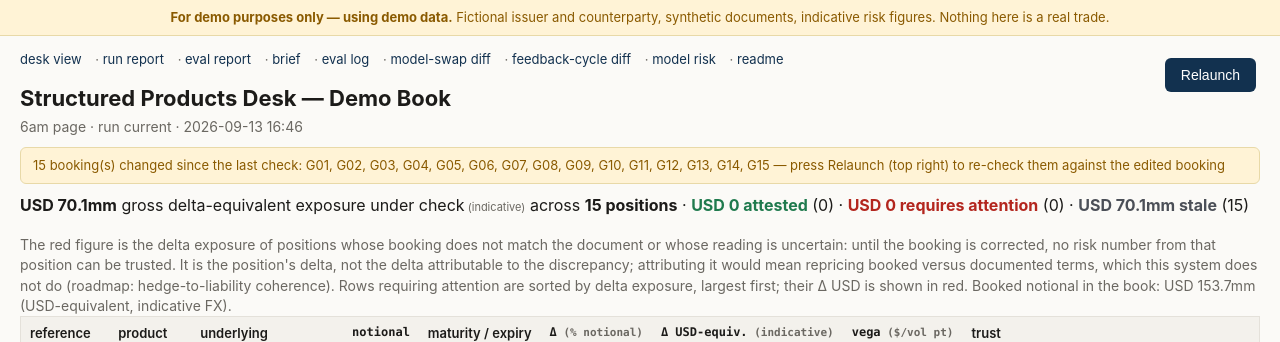
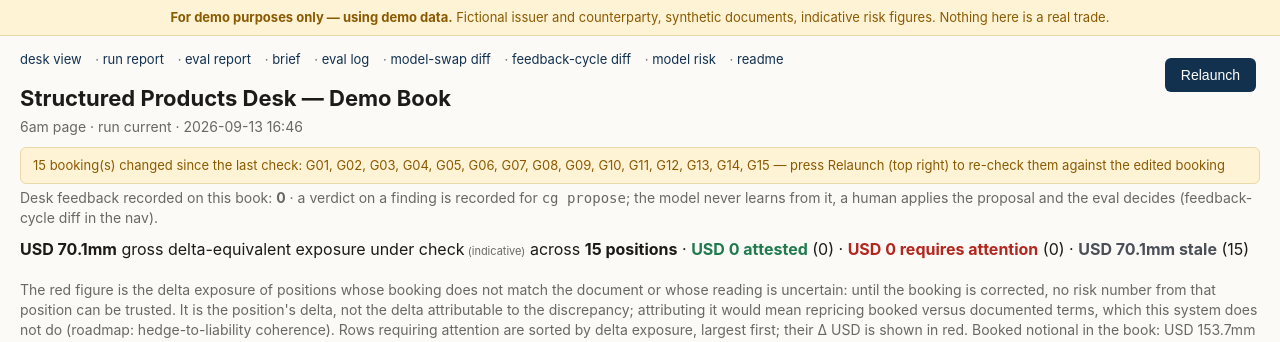
Before and after one commit to sheldongomes1/coherence-gate, a FastAPI app: page / in a window 1280 px wide. Shown: the top 342 px of the page. Run offline with FastAPI, Linux system fonts and the light colour scheme.

Commit message:
desk view: feedback button in the evidence modal (POST /api/feedback, cg feedback record shape, header count); test
Co-Authored-By: Claude Fable 5.1 <noreply@anthropic.com>
Claude-Session: https://claude.ai/code/session_01Vc6a2MNw9rs4Ch2eNA6aGa

```diff
--- a/src/coherence_gate/web/app.py
+++ b/src/coherence_gate/web/app.py
@@ -31,6 +31,7 @@ STATE = Path(os.environ.get("STATE_DIR", ROOT / "state"))
 SITE = Path(os.environ.get("SITE_DIR", ROOT / "site"))
 STORE = STATE / "bookings"
 RUN = STATE / "current"
+FEEDBACK = STATE / "feedback.jsonl"   # the desk's verdicts on findings (CS8b); same record shape as `cg feedback`
 GOLDEN = ROOT / "golden"
 
 @asynccontextmanager
@@ -70,6 +71,8 @@ def init_state(reset: bool = False) -> None:
         shutil.copytree(GOLDEN / "bookings", STORE)
     if not RUN.exists():
         shutil.copytree(ROOT / "runs" / "showcase", RUN)
+    if not FEEDBACK.exists() and (ROOT / "feedback" / "feedback.jsonl").exists():
+        shutil.copy(ROOT / "feedback" / "feedback.jsonl", FEEDBACK)   # the one real cycle's record ships with the showcase
     render_pages()
 
 
@@ -77,7 +80,7 @@ def render_pages() -> None:
     from ..report.desk_view import render as render_desk
     from ..report.html import render as render_html
     render_html(RUN)
-    render_desk(RUN, store_dir=STORE, golden_href="golden", live=True)
+    render_desk(RUN, store_dir=STORE, golden_href="golden", live=True, feedback_path=FEEDBACK)
 
 
 def _manifest() -> dict:
@@ -229,6 +232,36 @@ def api_relaunch(doc: str | None = None, scope: str = "stale", full: int = 0) ->
     return JSONResponse({"job": job_id, "docs": docs, "mode": "full" if full else "recheck", "queue_position": _queue.qsize()})
 
 
+VERDICTS = {"desk_accepted", "desk_rejected"}   # the two the CLI and `cg propose` understand
+
+
+@app.post("/api/feedback")
+async def api_feedback(request: Request) -> JSONResponse:
+    """CS8b: the desk's verdict on one finding. Appends a record in the `cg feedback` shape; never
+    changes model or pipeline behaviour (it feeds `cg propose`, which is human-reviewed and eval-gated)."""
+    from datetime import datetime, timezone
+    body = await request.json()
+    doc, field, verdict = str(body.get("doc", "")), str(body.get("field", "")), str(body.get("verdict", ""))
+    note = str(body.get("note", ""))[:500]
+    if verdict not in VERDICTS or not doc.isalnum() or not field.replace("_", "").replace(":", "").isalnum():
+        return JSONResponse({"error": "verdict must be desk_accepted or desk_rejected; doc and field must name a finding"}, status_code=400)
+    fpath = RUN / doc / "findings.json"
+    f = next((x for x in json.loads(fpath.read_text()) if x["field"] == field), None) if fpath.exists() else None
+    if f is None:
+        return JSONResponse({"error": f"no finding {doc}:{field} in the current run"}, status_code=404)
+    run_id = next((json.loads(l)["run_id"] for l in (RUN / "trace.jsonl").read_text().splitlines() if '"config"' in l), RUN.name)
+    row = {"ts": datetime.now(timezone.utc).isoformat(timespec="seconds"), "run_id": run_id, "finding_id": f"{doc}:{field}",
+           "doc_id": doc, "field": field, "finding_type": f["type"], "severity": f["severity"], "verdict": verdict,
+           "note": note, "ts_value": f.get("ts_value"), "booking_value": f.get("booking_value"), "detail": f.get("detail"),
+           "via": "desk_view"}
+    with lock:
+        with FEEDBACK.open("a") as fh:
+            fh.write(json.dumps(row, default=str) + "\n")
+        render_pages()
+    n = sum(1 for l in FEEDBACK.read_text().splitlines() if l.strip())
+    return JSONResponse({"recorded": row, "n_feedback": n})
+
+
 @app.get("/api/status/{job_id}")
 def api_status(job_id: str) -> JSONResponse:
     return JSONResponse(_job_view(jobs[job_id]) if job_id in jobs else {"status": "unknown"})
--- a/templates/desk_view.html.j2
+++ b/templates/desk_view.html.j2
@@ -22,6 +22,8 @@
  #modal .q{border:1px solid var(--line);border-left:4px solid var(--bad);padding:8px 10px;margin:6px 0;border-radius:4px;font-size:13px}
  #modal details{margin-top:14px}#modal summary{cursor:pointer;color:var(--muted);font-size:13px}
  #modal .cons{color:var(--bad);font-weight:600}
+  .fb{margin-top:6px;font-size:12px}.fb .btn{font-size:11px;padding:2px 8px}.fb input{font:12px system-ui;padding:2px 6px;width:46%;border:1px solid var(--line);border-radius:4px;margin-right:4px}
+  .fb .v{display:inline-block;padding:1px 7px;border-radius:4px;font-weight:600;font-size:11px}.fb .v-desk_accepted{background:var(--badbg);color:var(--bad)}.fb .v-desk_rejected{background:var(--okbg);color:var(--ok)}
  .banner{background:#fff3d6;color:#8a5a00;border-bottom:1px solid #e8d9a8;font-size:13px;padding:8px 12px;margin:-24px -20px 14px;text-align:center}
  .topnav{font-size:13px;color:var(--muted);margin-bottom:14px}.topnav a{color:#12314f;text-decoration:none;margin-right:10px}
  .relaunch{position:absolute;top:58px;right:24px;display:flex;gap:8px;align-items:center}.btn{background:#12314f;color:#fff;border:0;padding:9px 16px;border-radius:6px;font-size:14px;cursor:pointer}.btn.sec{background:#fff;color:#12314f;border:1px solid #12314f}
@@ -37,7 +39,7 @@
 <div class="relaunch"><span id="jobstatus"></span><button class="btn" id="relaunch" title="Re-check every trade whose booking changed (STALE) against its current booking; if none changed, re-check the whole book">Relaunch</button></div>{% endif %}
 <h1>{{ book }}</h1>
 <div class="sub">6am page · run {{ run_id }} · {{ ts }}</div>
-{% if live %}<div id="progress"></div>{% endif %}
+{% if live %}<div id="progress"></div><div class="sub">Desk feedback recorded on this book: <b id="fbcount">{{ n_feedback }}</b> · a verdict on a finding is recorded for <code>cg propose</code>; the model never learns from it, a human applies the proposal and the eval decides (feedback-cycle diff in the nav).</div>{% endif %}
 <div class="line"><b>{{ exposure.total|musd }}</b> gross delta-equivalent exposure under check<span class="ind"> (indicative)</span> across <b>{{ rows|length }} positions</b> · <b style="color:var(--ok)">{{ exposure.attested|musd }} attested</b> ({{ n_attested }}) · <b style="color:var(--bad)">{{ exposure.attention|musd }} requires attention</b> ({{ n_attention }}){% if n_stale %} · <b style="color:var(--stale)">{{ exposure.stale|musd }} stale</b> ({{ n_stale }}){% endif %}</div>
 <div class="sub">The red figure is the delta exposure of positions whose booking does not match the document or whose reading is uncertain: until the booking is corrected, no risk number from that position can be trusted. It is the position's delta, not the delta attributable to the discrepancy; attributing it would mean repricing booked versus documented terms, which this system does not do (roadmap: hedge-to-liability coherence). Rows requiring attention are sorted by delta exposure, largest first; their Δ USD is shown in red. Booked notional in the book: {{ exposure.notional_total|musd }} (USD-equivalent, indicative FX).</div>
 <div class="wrap"><table>
@@ -69,10 +71,38 @@
     var cons = f.consequence ? '<div class="cons">' + esc(f.consequence) + '</div>' : '';
     var det = f.type !== 'CLEAN' ? '<div class="sub">' + esc(f.detail) + '</div>' : '';
     return '<tr><td class="f">' + esc(f.field) + '</td><td class="t-' + esc(f.type) + '">' + esc(f.type) + '</td><td>' + esc(f.severity) + '</td>'
-         + '<td class="mono">' + esc(f.ts) + '</td><td class="mono">' + esc(f.bk) + '</td><td>' + cons + det + cites + '</td></tr>';
+         + '<td class="mono">' + esc(f.ts) + '</td><td class="mono">' + esc(f.bk) + '</td><td>' + cons + det + cites + fbBox(f) + '</td></tr>';
   }
+  // CS8b: the desk's verdict on a finding. Recorded, never learned from: it feeds `cg propose`, a human applies, the eval gates.
+  function fbLabel(v){ return v === 'desk_accepted' ? 'confirmed by the desk' : 'rejected by the desk'; }
+  function fbBox(f){
+    if (!LIVE || f.type === 'CLEAN' || f.type === 'NOT_EVALUABLE') return '';
+    if (f.feedback) return '<div class="fb" data-fb="' + esc(f.field) + '"><span class="v v-' + esc(f.feedback.verdict) + '">' + fbLabel(f.feedback.verdict) + '</span>' + (f.feedback.note ? ' <span class="sub">“' + esc(f.feedback.note) + '”</span>' : '') + ' <span class="ind">' + esc(f.feedback.ts) + ' · recorded for `cg propose`; nothing changes until a human applies and the eval agrees</span></div>';
+    return '<div class="fb" data-fb="' + esc(f.field) + '"><input placeholder="note for the desk (optional)" maxlength="500"> '
+         + '<button class="btn mini" data-v="desk_accepted" title="The finding is right: the booking should change">Confirm finding</button> '
+         + '<button class="btn mini sec" data-v="desk_rejected" title="The finding is wrong: the document and the booking agree in substance">Reject finding</button></div>';
+  }
+  function sendFb(doc, box, verdict){
+    var note = box.querySelector('input') ? box.querySelector('input').value : '';
+    box.querySelectorAll('button').forEach(function(b){ b.disabled = true; });
+    fetch('/api/feedback', {method: 'POST', headers: {'Content-Type': 'application/json'}, body: JSON.stringify({doc: doc, field: box.getAttribute('data-fb'), verdict: verdict, note: note})})
+      .then(function(r){ return r.json().then(function(j){ if (!r.ok) throw new Error(j.error || r.status); return j; }); })
+      .then(function(j){
+        var f = data[doc].findings.filter(function(x){ return x.field === box.getAttribute('data-fb'); })[0];
+        if (f) f.feedback = {verdict: verdict, note: note, ts: j.recorded.ts.slice(0, 16)};
+        box.outerHTML = fbBox(f);
+        var cnt = document.getElementById('fbcount'); if (cnt) cnt.textContent = j.n_feedback;
+        var why = document.querySelector('tr [data-doc="' + doc + '"]'); if (why) { var w = why.closest('td').querySelector('.why'); if (w && w.textContent.indexOf('desk verdict') < 0) w.insertAdjacentText('afterbegin', '· desk verdict recorded · '); }
+      })
+      .catch(function(e){ box.insertAdjacentHTML('beforeend', '<span class="sub" style="color:var(--bad)"> ✗ ' + esc(e.message) + '</span>'); box.querySelectorAll('button').forEach(function(b){ b.disabled = false; }); });
+  }
+  body.addEventListener('click', function(e){
+    var b = e.target.closest('.fb button'); if (!b) return;
+    var box = b.closest('.fb'); sendFb(currentDoc, box, b.getAttribute('data-v'));
+  });
+  var currentDoc = null, LIVE = {{ 'true' if live else 'false' }};
   function open(doc){
-    var d = data[doc]; if (!d) return;
+    var d = data[doc]; if (!d) return; currentDoc = doc;
     var bad = d.findings.filter(function(f){ return f.type !== 'CLEAN' && f.type !== 'NOT_EVALUABLE'; }), ok = d.findings.filter(function(f){ return f.type === 'CLEAN'; }), ne = d.findings.filter(function(f){ return f.type === 'NOT_EVALUABLE'; });
     var head = '<tr><th>field</th><th>type</th><th>sev</th><th>documented</th><th>booked</th><th>consequence · citations (both families)</th></tr>';
     var html = '<h2 id="modal-title">' + esc(d.trade_id) + ' <span class="st st-' + (d.lane === 'AUTO_CLEAR' ? 'ATTESTED' : 'MISMATCH') + '">' + esc(d.lane) + '</span></h2>'
```
Also changed, not shown: runs/showcase/desk_view.html (+34 -4 lines), src/coherence_gate/report/desk_view.py (+9 -5 lines), tests/test_web_app.py (+16 -0 lines).
